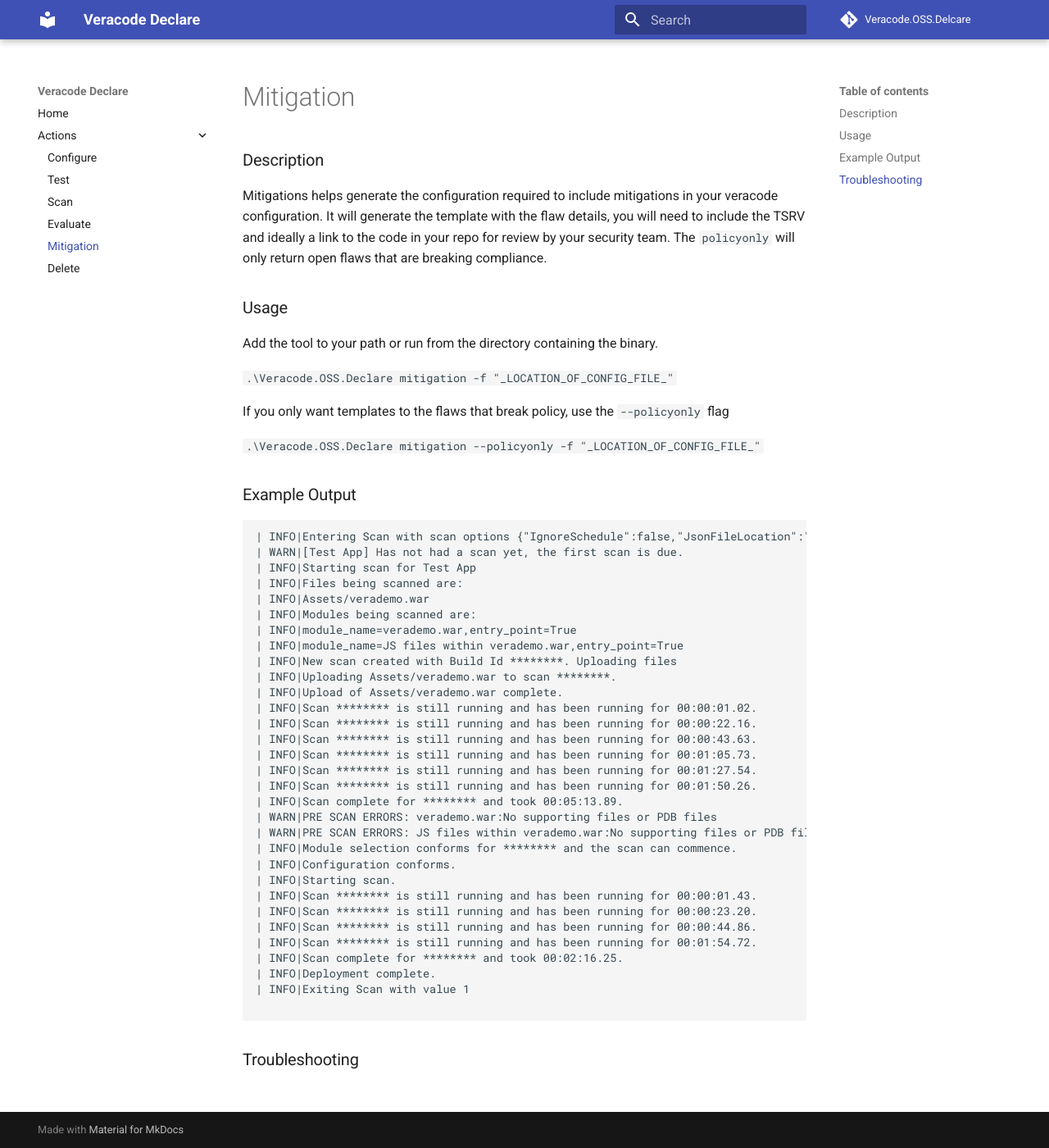
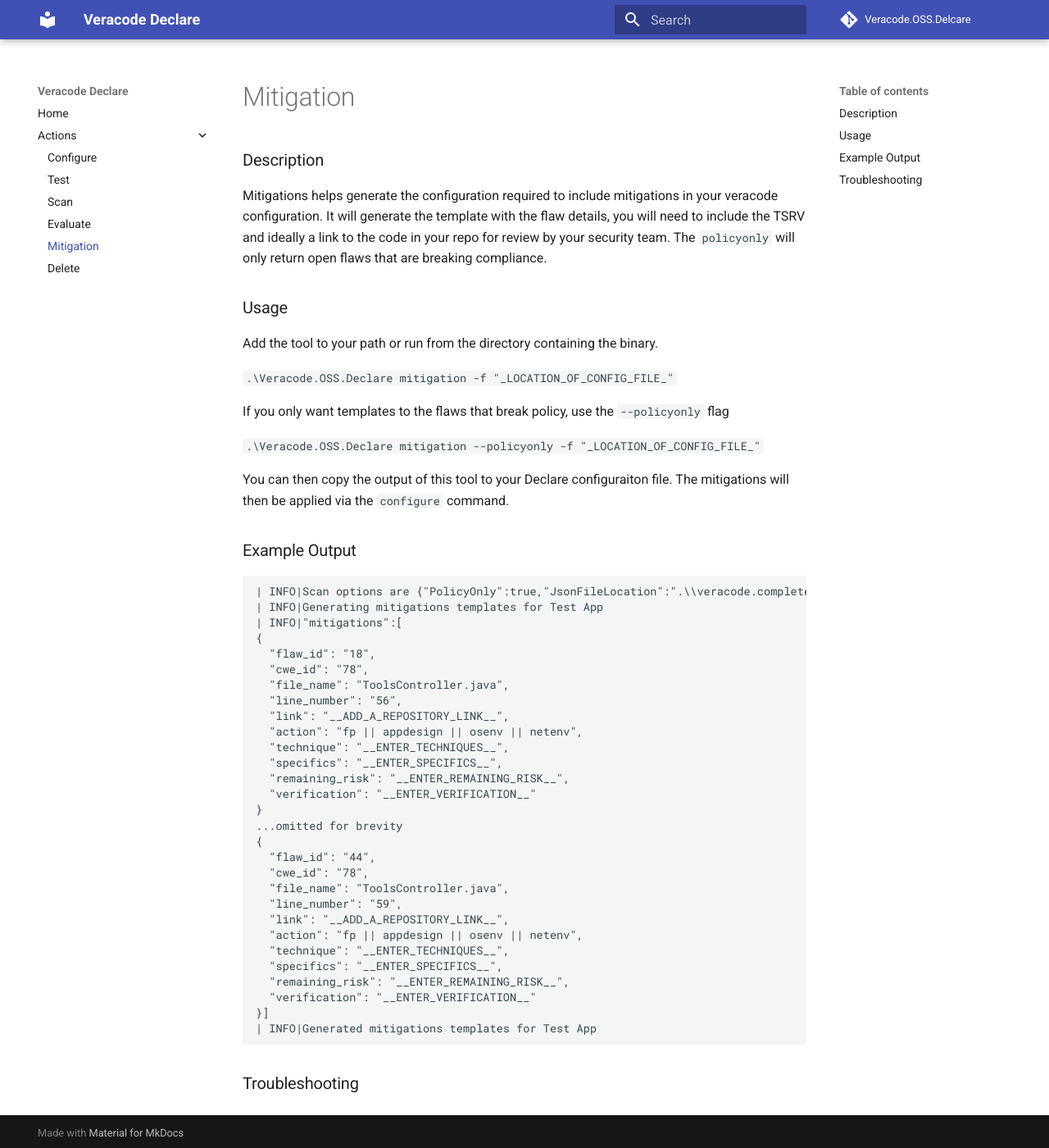
Before and after one commit to sebcoles/Veracode.OSS.Declare, an MkDocs documentation site: the page built from docs/actions/mitigation.md, in a window 1280 px wide and 1400 px high. Shown: the whole window at 82% size. Built offline with MkDocs 1.6.1 and Material for MkDocs 9.7.7, drawn with Linux system fonts in a browser that asks for light colours; comment, search, counter and statistics services are not loaded.

Commit message:
miitgations options bugs and updating documentation

````diff
--- a/docs/actions/mitigation.md
+++ b/docs/actions/mitigation.md
@@ -10,40 +10,40 @@
 
 `.\Veracode.OSS.Declare mitigation --policyonly -f "_LOCATION_OF_CONFIG_FILE_"`
 
+You can then copy the output of this tool to your Declare configuraiton file. The mitigations will then be applied via the `configure` command.
+
 ### Example Output
 
 ```
-| INFO|Entering Scan with scan options {"IgnoreSchedule":false,"JsonFileLocation":".\\veracode.complete.json"}
-| WARN|[Test App] Has not had a scan yet, the first scan is due.
-| INFO|Starting scan for Test App
-| INFO|Files being scanned are:
-| INFO|Assets/verademo.war
-| INFO|Modules being scanned are:
-| INFO|module_name=verademo.war,entry_point=True
-| INFO|module_name=JS files within verademo.war,entry_point=True
-| INFO|New scan created with Build Id ********. Uploading files
-| INFO|Uploading Assets/verademo.war to scan ********.
-| INFO|Upload of Assets/verademo.war complete.
-| INFO|Scan ******** is still running and has been running for 00:00:01.02.
-| INFO|Scan ******** is still running and has been running for 00:00:22.16.
-| INFO|Scan ******** is still running and has been running for 00:00:43.63.
-| INFO|Scan ******** is still running and has been running for 00:01:05.73.
-| INFO|Scan ******** is still running and has been running for 00:01:27.54.
-| INFO|Scan ******** is still running and has been running for 00:01:50.26.
-| INFO|Scan complete for ******** and took 00:05:13.89.
-| WARN|PRE SCAN ERRORS: verademo.war:No supporting files or PDB files
-| WARN|PRE SCAN ERRORS: JS files within verademo.war:No supporting files or PDB files
-| INFO|Module selection conforms for ******** and the scan can commence.
-| INFO|Configuration conforms.
-| INFO|Starting scan.
-| INFO|Scan ******** is still running and has been running for 00:00:01.43.
-| INFO|Scan ******** is still running and has been running for 00:00:23.20.
-| INFO|Scan ******** is still running and has been running for 00:00:44.86.
-| INFO|Scan ******** is still running and has been running for 00:01:54.72.
-| INFO|Scan complete for ******** and took 00:02:16.25.
-| INFO|Deployment complete.
-| INFO|Exiting Scan with value 1
-
+| INFO|Scan options are {"PolicyOnly":true,"JsonFileLocation":".\\veracode.complete.json","Language":"en-GB"}
+| INFO|Generating mitigations templates for Test App
+| INFO|"mitigations":[
+{
+  "flaw_id": "18",
+  "cwe_id": "78",
+  "file_name": "ToolsController.java",
+  "line_number": "56",
+  "link": "__ADD_A_REPOSITORY_LINK__",
+  "action": "fp || appdesign || osenv || netenv",
+  "technique": "__ENTER_TECHNIQUES__",
+  "specifics": "__ENTER_SPECIFICS__",
+  "remaining_risk": "__ENTER_REMAINING_RISK__",
+  "verification": "__ENTER_VERIFICATION__"
+}
+...omitted for brevity
+{
+  "flaw_id": "44",
+  "cwe_id": "78",
+  "file_name": "ToolsController.java",
+  "line_number": "59",
+  "link": "__ADD_A_REPOSITORY_LINK__",
+  "action": "fp || appdesign || osenv || netenv",
+  "technique": "__ENTER_TECHNIQUES__",
+  "specifics": "__ENTER_SPECIFICS__",
+  "remaining_risk": "__ENTER_REMAINING_RISK__",
+  "verification": "__ENTER_VERIFICATION__"
+}]
+| INFO|Generated mitigations templates for Test App
 ```
 
 ### Troubleshooting
````
Also changed, not shown: 1 other file.
